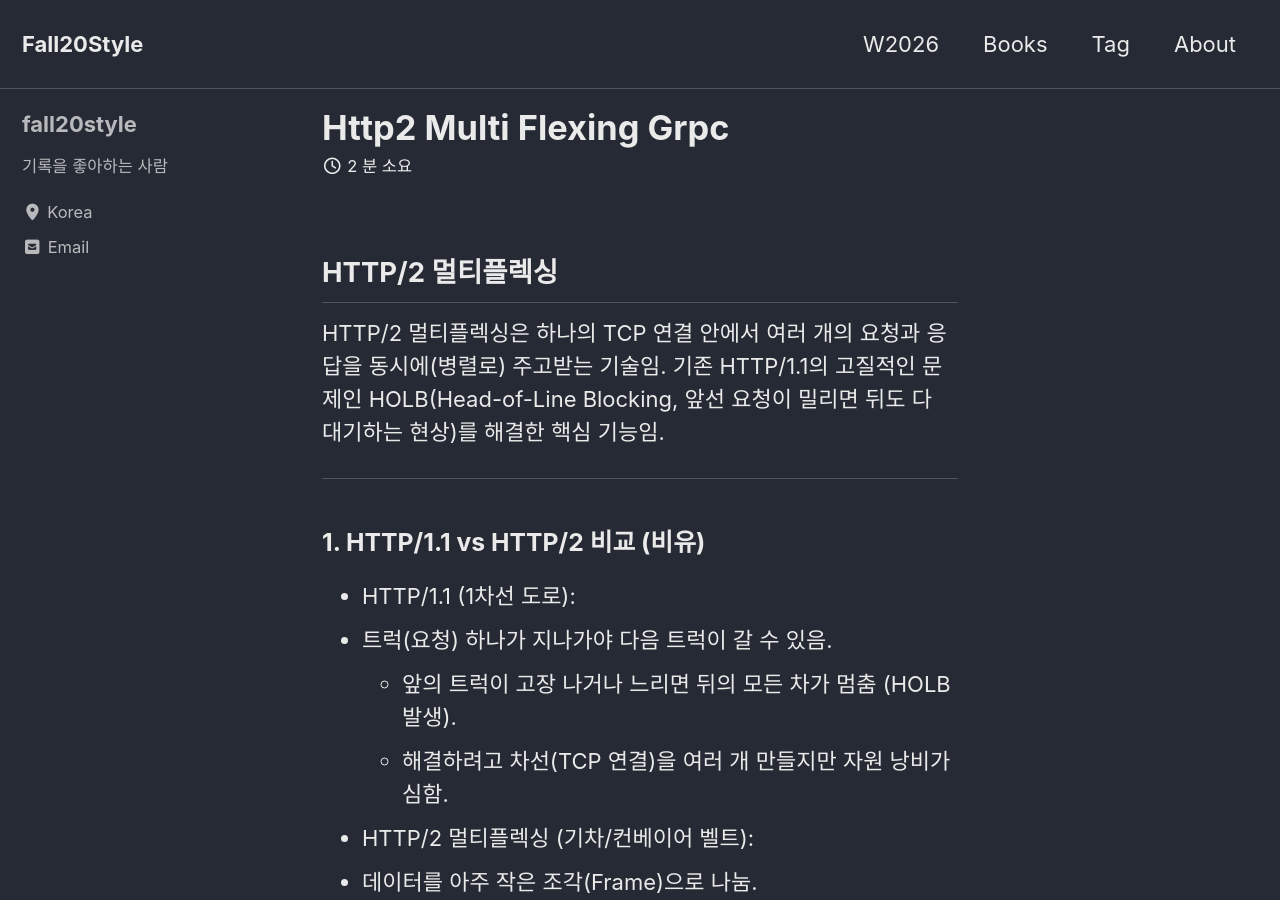
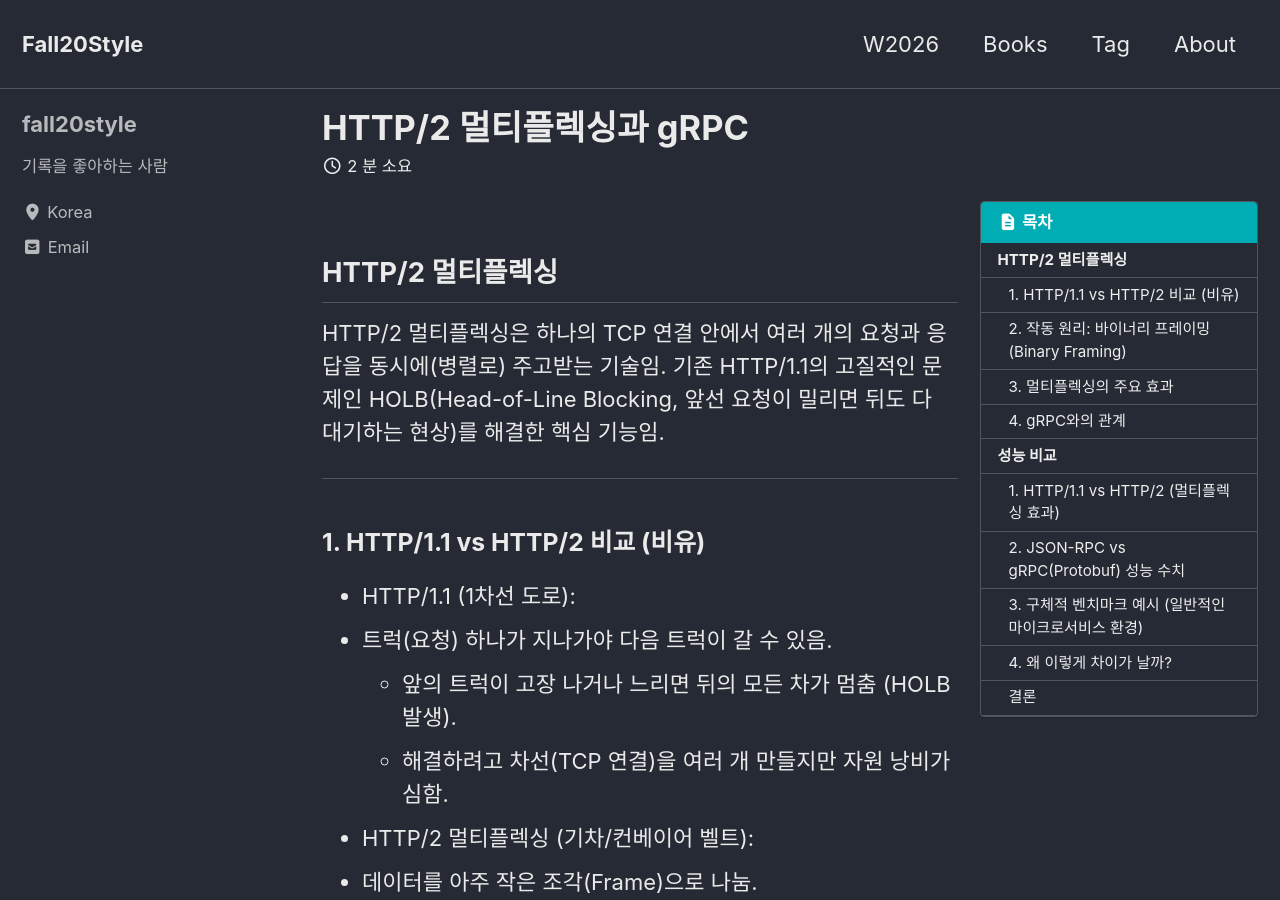
Before and after one commit to fall20style/fall20style.github.io, a Jekyll site: the page built from _posts/2026-03-30-http2-multi-flexing-gRPC.md, in a window 1280 px wide and 900 px high. Built offline with Jekyll 4.4.1, drawn with Linux system fonts in a browser that asks for light colours; cached includes are drawn as plain includes.

Commit message:
Update 2026-03-30-http2-multi-flexing-gRPC.md

```diff
--- a/_posts/2026-03-30-http2-multi-flexing-gRPC.md
+++ b/_posts/2026-03-30-http2-multi-flexing-gRPC.md
@@ -1,3 +1,22 @@
+---
+title: HTTP/2 멀티플렉싱과 gRPC
+layout: single
+author_profile: true
+read_time: true
+comments: true
+share: true
+related: true
+popular: true
+tags:
+  - ProtoBuf
+  - gRPC
+categories:
+toc: true
+toc_sticky: true
+toc_label: 목차
+description: desc가 여기에
+---
+
 ## HTTP/2 멀티플렉싱
 
 HTTP/2 멀티플렉싱은 하나의 TCP 연결 안에서 여러 개의 요청과 응답을 동시에(병렬로) 주고받는 기술임.
```
